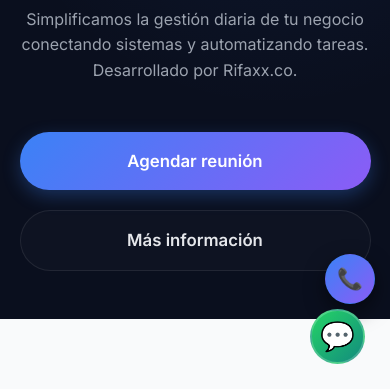
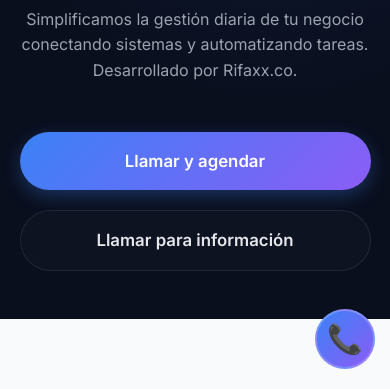
Before and after one commit to redsapien/rxautomatizaciones, a plain HTML site: page index.html in a window 390 px wide. Shown: the part 455-844 px from the top of the page. Drawn offline with Linux system fonts and the light colour scheme.

Commit message:
Update index.html

```diff
--- a/index.html
+++ b/index.html
@@ -112,65 +112,39 @@
             display: none;
         }
 
-        /* ===== BOTÓN DE LLAMADA ===== */
+        /* ===== BOTÓN DE LLAMADA FLOTANTE (ÚNICO) ===== */
         .call-button-nav {
             position: fixed;
-            bottom: 100px;
+            bottom: 30px;
             right: 25px;
-            background: linear-gradient(135deg, #1E293B, #0F172A);
+            background: linear-gradient(135deg, #3B82F6, #8B5CF6);
             color: white;
-            padding: 12px 25px;
-            border-radius: 50px;
+            padding: 15px 30px;
+            border-radius: 60px;
             text-decoration: none;
             font-weight: 600;
-            font-size: 0.95rem;
+            font-size: 1.1rem;
             display: flex;
             align-items: center;
-            gap: 10px;
-            box-shadow: 0 8px 20px rgba(0,0,0,0.5);
+            gap: 12px;
+            box-shadow: 0 10px 25px rgba(59, 130, 246, 0.4);
             z-index: 999;
-            transition: all 0.2s;
-            border: 1px solid rgba(59, 130, 246, 0.3);
-            backdrop-filter: blur(5px);
+            transition: all 0.3s;
+            border: 2px solid rgba(255,255,255,0.2);
+            animation: pulse-call 2.5s infinite;
         }
 
         .call-button-nav:hover {
-            background: linear-gradient(135deg, #2D3A5E, #1E293B);
-            border-color: rgba(59, 130, 246, 0.6);
-        }
-
-        /* ===== WHATSAPP FLOTANTE ===== */
-        .whatsapp-float {
-            position: fixed;
-            bottom: 25px;
-            right: 25px;
-            background: linear-gradient(135deg, #25D366, #128C7E);
-            color: white;
-            border-radius: 60px;
-            width: 65px;
-            height: 65px;
-            display: flex;
-            justify-content: center;
-            align-items: center;
-            box-shadow: 0 10px 25px rgba(37, 211, 102, 0.25);
-            z-index: 999;
-            font-size: 32px;
-            text-decoration: none;
-            transition: all 0.2s;
-            animation: pulse 2.5s infinite;
-            border: 2px solid rgba(255,255,255,0.2);
-        }
-
-        .whatsapp-float:hover {
             transform: scale(1.08);
-            background: linear-gradient(135deg, #128C7E, #0E6B5C);
+            background: linear-gradient(135deg, #2563EB, #7C3AED);
+            border-color: rgba(255,255,255,0.4);
             animation: none;
         }
 
-        @keyframes pulse {
-            0% { box-shadow: 0 0 0 0 rgba(37, 211, 102, 0.5); }
-            70% { box-shadow: 0 0 0 18px rgba(37, 211, 102, 0); }
-            100% { box-shadow: 0 0 0 0 rgba(37, 211, 102, 0); }
+        @keyframes pulse-call {
+            0% { box-shadow: 0 0 0 0 rgba(59, 130, 246, 0.5); }
+            70% { box-shadow: 0 0 0 20px rgba(59, 130, 246, 0); }
+            100% { box-shadow: 0 0 0 0 rgba(59, 130, 246, 0); }
         }
 
         /* ===== HERO ===== */
@@ -271,23 +245,30 @@
             .hero { padding: 5rem 5% 3rem; min-height: auto; }
             .cta-buttons { flex-direction: column; width: 100%; }
             .btn-primary, .btn-secondary { width: 100%; text-align: center; }
-            .call-button-nav { bottom: 85px; right: 15px; padding: 10px 18px; }
-            .whatsapp-float { width: 55px; height: 55px; font-size: 28px; }
+            .call-button-nav {
+                bottom: 20px;
+                right: 15px;
+                padding: 12px 20px;
+                font-size: 0.95rem;
+            }
             html { scroll-padding-top: 60px; }
         }
 
         @media (max-width: 480px) {
-            .call-button-nav span { display: none; }
+            .call-button-nav span {
+                display: none;
+            }
             .call-button-nav {
                 padding: 0;
-                width: 50px;
-                height: 50px;
+                width: 60px;
+                height: 60px;
                 justify-content: center;
                 border-radius: 50%;
-                font-size: 1.3rem;
-                background: linear-gradient(135deg, #3B82F6, #8B5CF6);
+                font-size: 1.8rem;
             }
-            .call-button-nav::before { content: "📞"; }
+            .call-button-nav::before {
+                content: "📞";
+            }
             .logo { font-size: 1.4rem; }
         }
     </style>
@@ -302,7 +283,7 @@
             <a href="#tecnologia">Tecnología</a>
             <a href="#nosotros">Nosotros</a>
             <a href="#clientes">Clientes</a>
-            <a href="https://wa.me/584228655862?text=Soporte%20RX%20Operaciones" target="_blank" class="btn-menu">Soporte</a>
+            <a href="tel:+584228655862" class="btn-menu">Llamar ahora</a>
         </nav>
     </header>
 
@@ -313,8 +294,8 @@
         <p>Simplificamos la gestión diaria de tu negocio conectando sistemas y automatizando tareas. Desarrollado por Rifaxx.co.</p>
 
         <div class="cta-buttons">
-            <a href="https://wa.me/584228655862?text=Agendar%20reunión%20RX" target="_blank" class="btn-primary">Agendar reunión</a>
-            <a href="https://wa.me/584228655862?text=Información%20RX" target="_blank" class="btn-secondary">Más información</a>
+            <a href="tel:+584228655862" class="btn-primary">Llamar y agendar</a>
+            <a href="tel:+584228655862" class="btn-secondary">Llamar para información</a>
         </div>
     </section>
 
@@ -329,7 +310,7 @@
                 <p style="font-size: 1.1rem; color: #4B5563; margin-bottom: 2rem;">
                     Usamos <strong>n8n</strong> para automatizar flujos de trabajo, servidores SMTP propios para comunicaciones confiables y APIs seguras para integración con tus sistemas. Tus datos siempre protegidos.
                 </p>
-                <a href="https://wa.me/584228655862?text=Detalles%20técnicos%20RX" target="_blank" class="btn-primary" style="display: inline-block;">Ver detalles técnicos</a>
+                <a href="tel:+584228655862" class="btn-primary" style="display: inline-block;">Llamar para detalles técnicos</a>
             </div>
 
             <!-- ESPACIO PARA TU IMAGEN DEL PANEL DE CONTROL -->
@@ -338,10 +319,7 @@
                     <div style="padding: 4px; background: linear-gradient(135deg, #3B82F6, #8B5CF6); border-radius: 20px;">
                         <div style="background: #0F172A; border-radius: 18px; padding: 40px 20px; min-height: 260px; display: flex; flex-direction: column; align-items: center; justify-content: center;">
                             <!-- 👇 REEMPLAZA ESTE CÓDIGO CON TU IMAGEN -->
-                            <!-- Opción 1: Si usas imagen -->
                             <img src="Imagenes/Infraes.png" alt="Dashboard RX Operaciones" style="width: 100%; max-width: 280px; border-radius: 12px; margin-bottom: 15px;">
-                            <!-- Opción 2: Si prefieres mantener el ícono temporalmente, deja esto:
-                            <span style="font-size: 3rem; margin-bottom: 15px;">📊</span> -->
 
                             <h3 style="font-weight: 600; color: white; margin-bottom: 8px;">Panel de control</h3>
                             <p style="color: #9CA3AF; font-size: 0.9rem;">Todo en un solo lugar</p>
@@ -365,19 +343,16 @@
 
             <div style="display: grid; grid-template-columns: repeat(auto-fit, minmax(280px, 1fr)); gap: 25px;">
                 <div style="background: rgba(255,255,255,0.02); border: 1px solid rgba(255,255,255,0.05); padding: 30px; border-radius: 24px;">
-                    <!-- ESPACIO PARA ICONO AUTOMATIZACIÓN -->
                     <div style="color: #3B82F6; font-size: 2.2rem; margin-bottom: 20px;">⚙️</div>
                     <h3 style="font-size: 1.4rem; font-weight: 600; margin-bottom: 12px;">Automatización n8n</h3>
                     <p style="color: #9CA3AF;">Flujos personalizados que conectan tus apps y ahorran tiempo.</p>
                 </div>
                 <div style="background: rgba(255,255,255,0.02); border: 1px solid rgba(255,255,255,0.05); padding: 30px; border-radius: 24px;">
-                    <!-- ESPACIO PARA ICONO CORREO -->
                     <div style="color: #8B5CF6; font-size: 2.2rem; margin-bottom: 20px;">📨</div>
                     <h3 style="font-size: 1.4rem; font-weight: 600; margin-bottom: 12px;">Servidores SMTP propios</h3>
                     <p style="color: #9CA3AF;">Email confiable sin depender de terceros.</p>
                 </div>
                 <div style="background: rgba(255,255,255,0.02); border: 1px solid rgba(255,255,255,0.05); padding: 30px; border-radius: 24px;">
-                    <!-- ESPACIO PARA ICONO SEGURIDAD -->
                     <div style="color: #10B981; font-size: 2.2rem; margin-bottom: 20px;">🔐</div>
                     <h3 style="font-size: 1.4rem; font-weight: 600; margin-bottom: 12px;">APIs seguras</h3>
                     <p style="color: #9CA3AF;">Cifrado AES-256 y SSL para integraciones protegidas.</p>
@@ -395,7 +370,7 @@
             <p style="font-size: 1.2rem; color: #4B5563; margin-bottom: 2rem;">
                 Ingenieros venezolanos con +3 años automatizando procesos para empresas. Creamos soluciones eficientes con soporte cercano y transparente.
             </p>
-            <a href="https://wa.me/584228655862?text=Hablar%20con%20equipo%20RX" target="_blank" class="btn-primary">Hablar con el equipo</a>
+            <a href="tel:+584228655862" class="btn-primary">Llamar y hablar con el equipo</a>
         </div>
     </section>
 
@@ -410,15 +385,10 @@
             </p>
 
             <div style="display: grid; grid-template-columns: repeat(auto-fit, minmax(300px, 1fr)); gap: 30px;">
-                <!-- TESTIMONIO 1 - ESPACIO PARA FOTO YANITZA -->
+                <!-- TESTIMONIO 1 - FOTO YANITZA -->
                 <div style="background: white; padding: 30px; border-radius: 20px; text-align: left;">
                     <div style="display: flex; align-items: center; gap: 15px; margin-bottom: 20px;">
-                        <!-- 👇 REEMPLAZA ESTE CUADRADO CON LA FOTO DE YANITZA -->
-                        <!-- Opción con imagen: -->
                         <img src="Imagenes/yanitzasifontes.png" alt="Yanitza Sifontes" style="width: 55px; height: 55px; border-radius: 12px; object-fit: cover;">
-                        <!-- Opción temporal:
-                        <div style="width: 55px; height: 55px; border-radius: 12px; background: linear-gradient(135deg, #3B82F6, #8B5CF6); display: flex; align-items: center; justify-content: center; color: white; font-weight: bold;">CM</div> -->
-
                         <div>
                             <p style="font-weight: 700;">Yanitza Sifontes</p>
                             <p style="color: #6B7280; font-size: 0.85rem;">Jefe de Servicios</p>
@@ -427,12 +397,10 @@
                     <p style="color: #4B5563;">"Automatizamos tareas manuales que nos tomaban horas. El equipo entendió perfectamente lo que necesitábamos."</p>
                 </div>
 
-                <!-- TESTIMONIO 2 - ESPACIO PARA FOTO OSCAR -->
+                <!-- TESTIMONIO 2 - FOTO OSCAR -->
                 <div style="background: white; padding: 30px; border-radius: 20px; text-align: left;">
                     <div style="display: flex; align-items: center; gap: 15px; margin-bottom: 20px;">
-                        <!-- 👇 REEMPLAZA CON FOTO DE OSCAR -->
                         <img src="Imagenes/oscar-garces.jpeg" alt="Oscar Garcés" style="width: 55px; height: 55px; border-radius: 12px; object-fit: cover;">
-
                         <div>
                             <p style="font-weight: 700;">Oscar Garcés</p>
                             <p style="color: #6B7280; font-size: 0.85rem;">Gerente de Proyectos</p>
@@ -441,12 +409,10 @@
                     <p style="color: #4B5563;">"Tres años trabajando juntos. La confianza es total y las soluciones funcionan perfectamente."</p>
                 </div>
 
-                <!-- TESTIMONIO 3 - ESPACIO PARA FOTO MANUEL -->
+                <!-- TESTIMONIO 3 - FOTO MANUEL -->
                 <div style="background: white; padding: 30px; border-radius: 20px; text-align: left;">
                     <div style="display: flex; align-items: center; gap: 15px; margin-bottom: 20px;">
-                        <!-- 👇 REEMPLAZA CON FOTO DE MANUEL -->
                         <img src="Imagenes/Manuel Marín.jpeg" alt="Manuel Marín" style="width: 55px; height: 55px; border-radius: 12px; object-fit: cover;">
-
                         <div>
                             <p style="font-weight: 700;">Manuel Marín</p>
                             <p style="color: #6B7280; font-size: 0.85rem;">Consultor Técnico</p>
@@ -471,19 +437,16 @@
 
             <div style="display: grid; grid-template-columns: repeat(auto-fit, minmax(280px, 1fr)); gap: 25px;">
                 <div style="background: rgba(255,255,255,0.02); border: 1px solid rgba(255,255,255,0.05); padding: 30px; border-radius: 20px;">
-                    <!-- ESPACIO ICONO -->
                     <div style="color: #3B82F6; font-size: 2rem; margin-bottom: 15px;">⏱️</div>
                     <h3 style="font-size: 1.3rem; font-weight: 600; margin-bottom: 8px;">99.9% disponibilidad</h3>
                     <p style="color: #9CA3AF;">Monitoreo 24/7 e infraestructura redundante.</p>
                 </div>
                 <div style="background: rgba(255,255,255,0.02); border: 1px solid rgba(255,255,255,0.05); padding: 30px; border-radius: 20px;">
-                    <!-- ESPACIO ICONO -->
                     <div style="color: #8B5CF6; font-size: 2rem; margin-bottom: 15px;">🔒</div>
                     <h3 style="font-size: 1.3rem; font-weight: 600; margin-bottom: 8px;">Estándares ISO</h3>
                     <p style="color: #9CA3AF;">Protocolos internacionales de seguridad.</p>
                 </div>
                 <div style="background: rgba(255,255,255,0.02); border: 1px solid rgba(255,255,255,0.05); padding: 30px; border-radius: 20px;">
-                    <!-- ESPACIO ICONO -->
                     <div style="color: #10B981; font-size: 2rem; margin-bottom: 15px;">⚡</div>
                     <h3 style="font-size: 1.3rem; font-weight: 600; margin-bottom: 8px;">Baja latencia</h3>
                     <p style="color: #9CA3AF;">Respuestas rápidas sin importar el volumen.</p>
@@ -505,8 +468,8 @@
             </div>
             <div>
                 <h4 style="color: white; font-weight: 600; margin-bottom: 18px;">Contacto</h4>
-                <p><a href="https://wa.me/584228655862" target="_blank" style="color: #60A5FA; text-decoration: none;">+58 422-8655862</a></p>
-                <p style="font-size: 0.9rem;"> rxoperaciones@rifaxx.co</p>
+                <p><a href="tel:+584228655862" style="color: #60A5FA; text-decoration: none;">+58 422-8655862</a></p>
+                <p style="font-size: 0.9rem;">rxoperaciones@rifaxx.co</p>
                 <p style="font-size: 0.85rem; margin-top: 12px;">Ciudad Guayana, Venezuela</p>
             </div>
         </div>
@@ -515,13 +478,9 @@
         </div>
     </footer>
 
-    <!-- BOTONES FLOTANTES -->
+    <!-- BOTÓN FLOTANTE ÚNICO (LLAMADA) -->
     <a href="tel:+584228655862" class="call-button-nav">
-        <span class="text">📞 Llamar</span>
-    </a>
-
-    <a href="https://wa.me/584228655862?text=Soporte%20RX%20Operaciones" class="whatsapp-float" target="_blank">
-        💬
+        <span class="text">📞 Llamar ahora</span>
     </a>
 
     <script>
```
